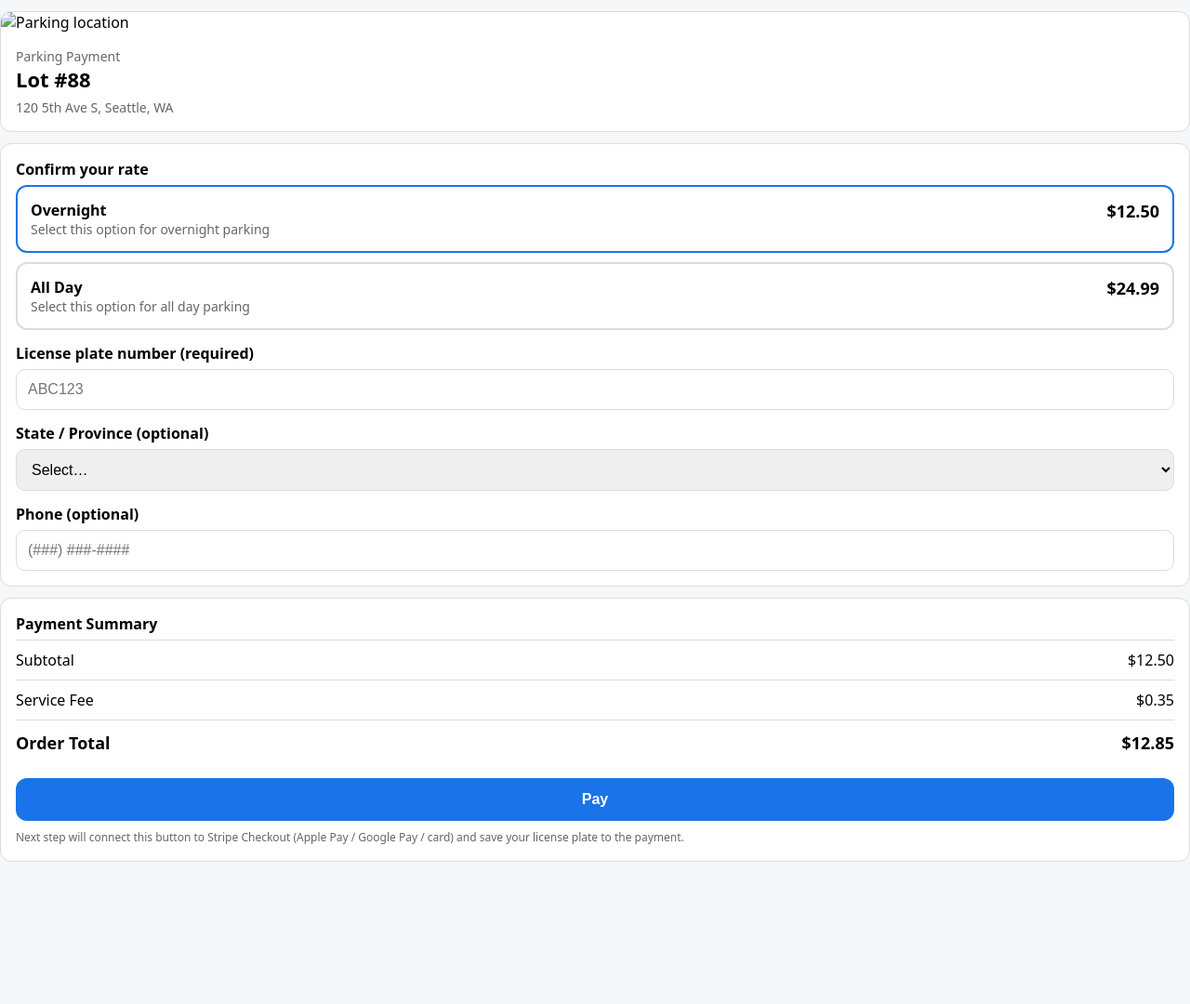
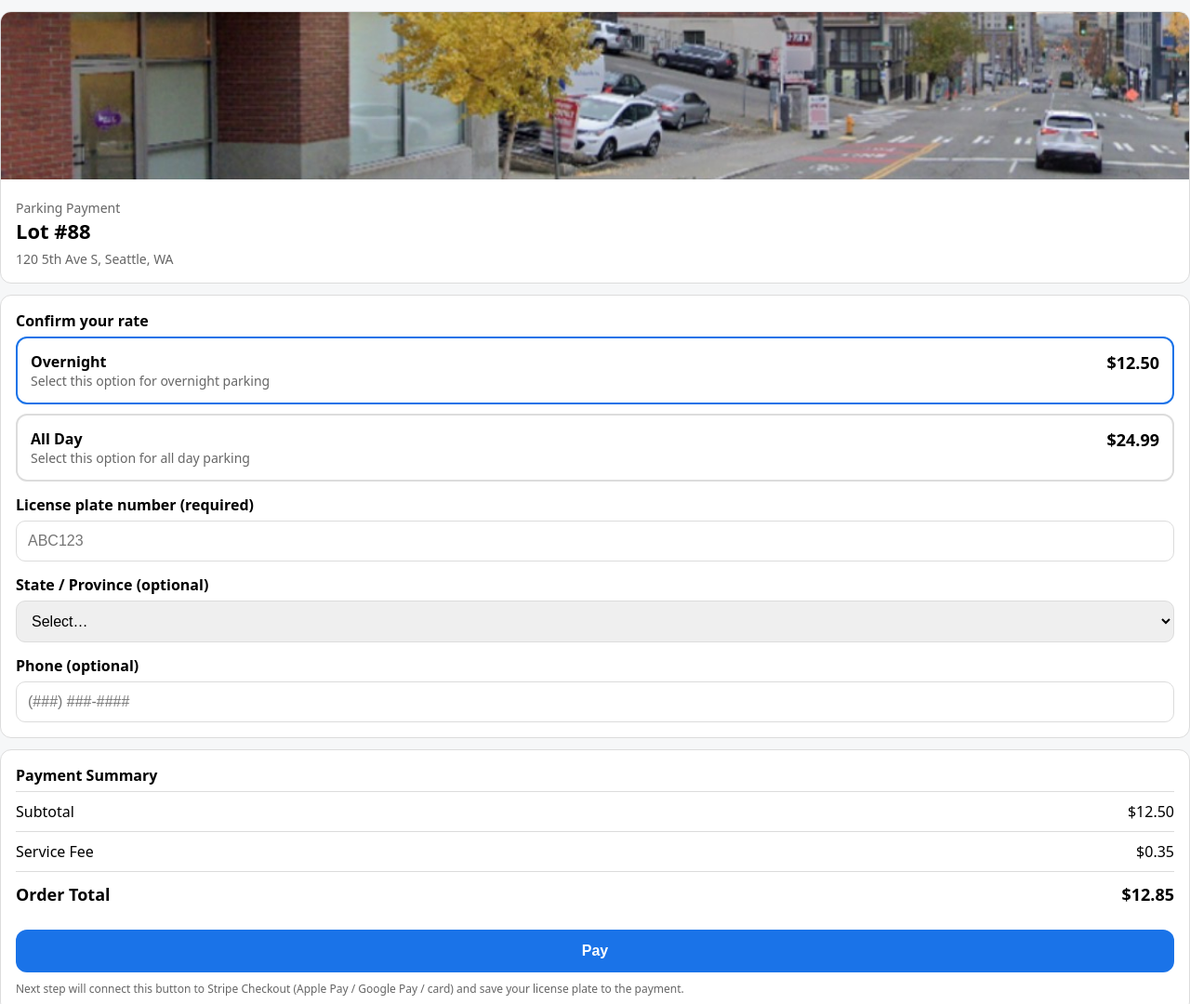
Before and after one commit to buckhananj-bit/Parking-pay, a plain HTML site: page index.html in a window 1280 px wide. Shown: the top 1080 px of the page at 93% size. Before the commit the page ends 939 px from the top, so only its background shows below. Drawn offline with Linux system fonts and the light colour scheme.

Commit message:
Update index.html

```diff
--- a/index.html
+++ b/index.html
@@ -28,7 +28,7 @@
 <body>
   <div class="card" style="padding:0; overflow:hidden">
   <img
-    src="lot-88.jpg"
+    src="IMG_2341.jpeg"
     alt="Parking location"
     style="width:100%; height:180px; object-fit:cover;"
   />
```
